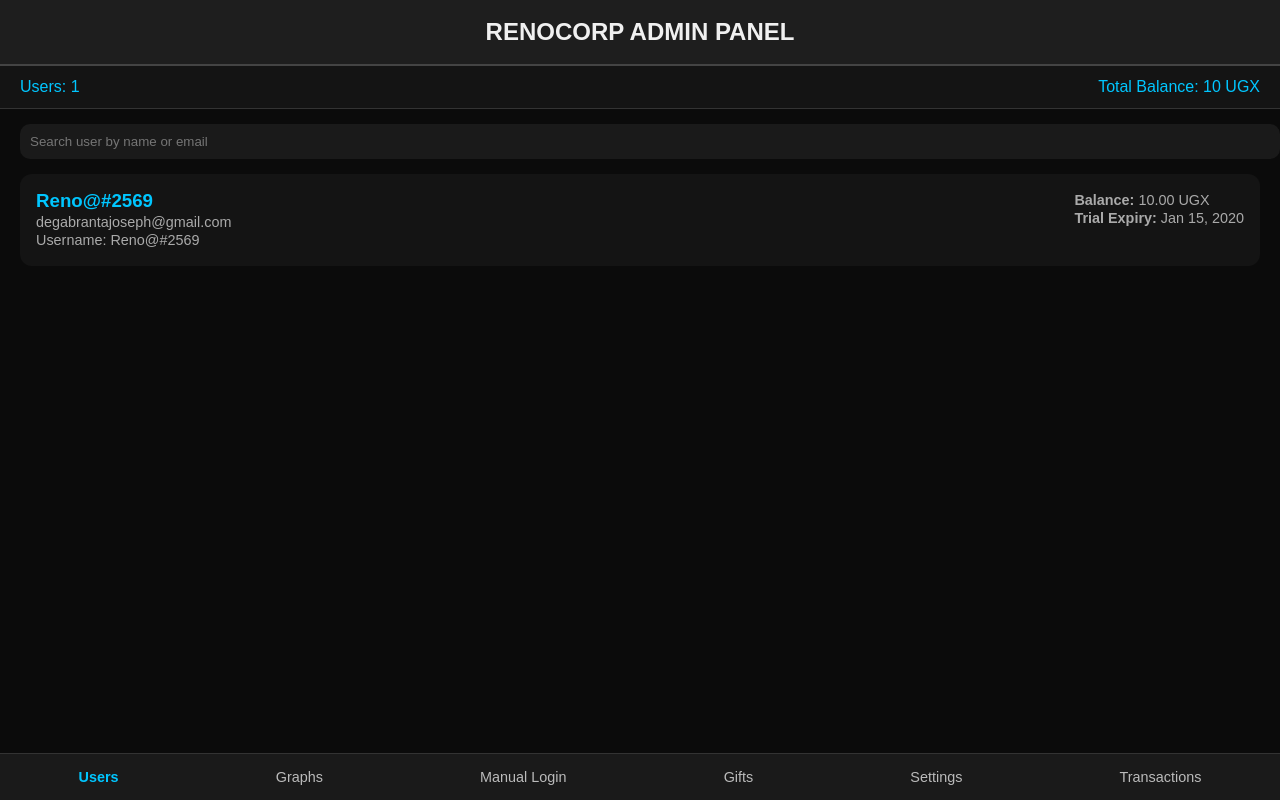
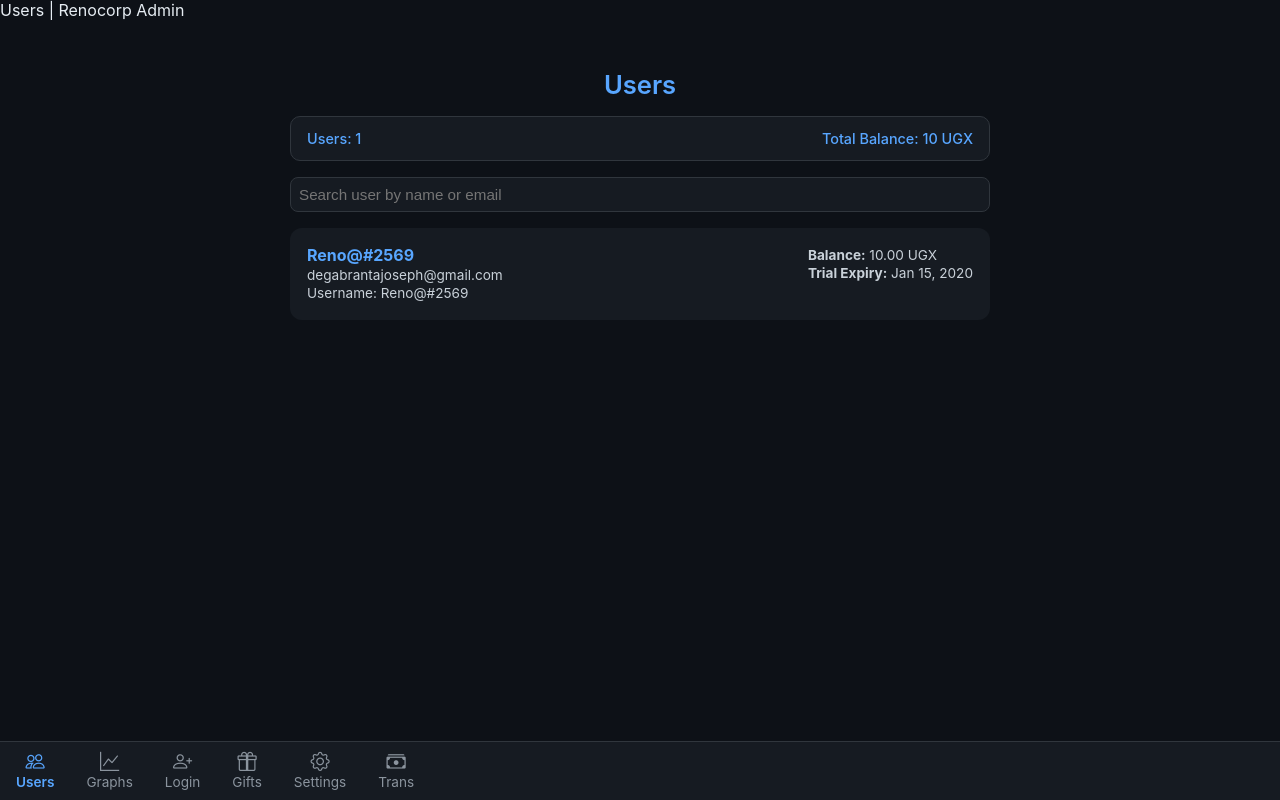
Before and after one commit to renocorpinvestiments-hub/renocorpinvestiments-hub, a Django app: page /admin-panel/ in a window 1280 px wide. Run offline with Django 5.2, Linux system fonts and the light colour scheme; a user stored in the database is signed in; data comes from the database, SQL or seed files in the repository; tables that the repository leaves empty hold one stand-in row (values such as "Sample post"); parts of the project's set-up code (start-up, migrations or seed data) failed here and were passed over.

Commit message:
Update users.html

```diff
--- a/apps/admin_panel/templates/users.html
+++ b/apps/admin_panel/templates/users.html
@@ -1,71 +1,90 @@
 {% load static %}
-<!DOCTYPE html>
-<html lang="en">
-<head>
-    <meta charset="UTF-8">
-    <meta name="viewport" content="width=device-width, initial-scale=1.0">
-    <title>RENOCORP Admin - Users</title>
-    <link rel="icon" href="{% static 'images/logo.png' %}" type="image/png">
+{% block title %}Users | Renocorp Admin{% endblock %}
+
+{% block content %}
+<link href="https://cdn.jsdelivr.net/npm/bootstrap-icons/font/bootstrap-icons.css" rel="stylesheet">
 
 <style>
+  /* ===== BODY ===== */
   body {
+    background-color: #0d1117;
+    color: #e6edf3;
+    font-family: "Inter", sans-serif;
     margin: 0;
-            font-family: 'Poppins', sans-serif;
-            background-color: #0b0b0b;
-            color: #f0f0f0;
+    padding-bottom: 80px; /* for bottom nav */
   }
 
-        header {
-            background: #1e1e1e;
-            padding: 18px;
-            font-size: 1.5em;
-            text-align: center;
-            font-weight: bold;
-            border-bottom: 2px solid #444;
+  /* ===== CONTAINER ===== */
+  .container {
+    max-width: 700px;
+    margin: 1rem auto;
+    padding: 1rem;
   }
 
+  h1 {
+    color: #58a6ff;
+    font-size: 1.6rem;
+    text-align: center;
+    margin-bottom: 1rem;
+    font-weight: 600;
+  }
+
+  /* ===== ALERTS ===== */
+  .alert-box {
+    padding: 0.75rem 1rem;
+    border-radius: 8px;
+    margin-bottom: 1rem;
+    font-size: 0.9rem;
+    font-weight: 500;
+  }
+  .alert-error { background:#7f1d1d; color:#fecaca; border: 1px solid #991b1b; }
+  .alert-warning { background:#78350f; color:#fde68a; border: 1px solid #92400e; }
+  .alert-success { background:#064e3b; color:#6ee7b7; border: 1px solid #065f46; }
+
+  /* ===== TOP RIBBON ===== */
   .top-ribbon {
-            background: #141414;
-            padding: 12px 20px;
+    background: #161b22;
+    padding: 0.8rem 1rem;
     display: flex;
     justify-content: space-between;
-            border-bottom: 1px solid #333;
+    border-radius: 10px;
+    margin-bottom: 1rem;
+    font-size: 0.9rem;
+    font-weight: 500;
+    border: 1px solid #30363d;
   }
 
-        .top-ribbon span {
-            color: #00c6ff;
-            font-weight: 500;
-        }
+  .top-ribbon span { color: #58a6ff; }
 
+  /* ===== SEARCH BAR ===== */
   .search-bar {
-            margin: 15px 20px;
+    margin-bottom: 1rem;
+    display: flex;
   }
 
   .search-bar input {
-            width: 100%;
-            padding: 10px;
-            border-radius: 10px;
-            background: #1a1a1a;
-            border: none;
-            color: #fff;
+    flex: 1;
+    padding: 0.5rem;
+    border-radius: 8px;
+    border: 1px solid #30363d;
+    background: #161b22;
+    color: #e6edf3;
+    font-size: 0.95rem;
   }
 
-        .user-list {
-            margin: 10px 20px 90px;
-        }
-
+  /* ===== USER CARDS ===== */
   .user-card {
-            background: #141414;
+    background: #161b22;
     border-radius: 12px;
-            padding: 15px;
-            margin-bottom: 12px;
+    padding: 1rem;
+    margin-bottom: 1rem;
     cursor: pointer;
     border: 1px solid transparent;
   }
 
   .user-card:hover {
-            border-color: #00c6ff;
-            background: #1e1e1e;
+    border-color: #58a6ff;
+    background: #1b1f26;
   }
 
   .user-summary {
@@ -75,36 +94,40 @@
 
   .user-summary h3 {
     margin: 0;
-            color: #00c6ff;
+    font-size: 1rem;
+    color: #58a6ff;
   }
 
   .user-summary p {
     margin: 2px 0;
-            color: #aaa;
-            font-size: 0.9em;
+    font-size: 0.85rem;
+    color: #c9d1d9;
   }
 
+  /* ===== EXPANDED FORM ===== */
   .expanded {
     display: none;
-            margin-top: 12px;
-            padding: 12px;
-            background: #0f0f0f;
+    margin-top: 0.8rem;
+    padding: 0.8rem;
+    background: #0f1115;
     border-radius: 10px;
   }
 
   .expanded label {
-            font-size: 0.8em;
-            color: #aaa;
+    font-size: 0.85rem;
+    color: #c9d1d9;
+    font-weight: 500;
   }
 
   .expanded input {
     width: 100%;
-            padding: 8px;
-            margin: 6px 0 12px;
-            background: #1a1a1a;
-            border: none;
+    padding: 0.55rem;
+    margin: 0.5rem 0 1rem 0;
     border-radius: 8px;
-            color: #fff;
+    border: 1px solid #30363d;
+    background: #161b22;
+    color: #e6edf3;
+    font-size: 0.95rem;
   }
 
   .expanded input[disabled] {
@@ -113,73 +136,92 @@
   }
 
   .save-btn {
-            background: linear-gradient(90deg, #00c6ff, #0072ff);
+    background: linear-gradient(90deg, #2563eb, #1e3a8a);
     border: none;
-            color: white;
-            padding: 10px;
+    color: #f9fafb;
+    font-weight: 600;
+    padding: 0.7rem;
+    border-radius: 8px;
     width: 100%;
-            border-radius: 8px;
     cursor: pointer;
+    font-size: 0.95rem;
   }
 
-        .nav-bar {
+  .save-btn:hover { opacity: 0.95; }
+
+  /* ===== BOTTOM NAV ===== */
+  .bottom-nav {
     position: fixed;
     bottom: 0;
     left: 0;
-            right: 0;
-            background: #1a1a1a;
+    width: 100%;
+    background-color: #161b22;
+    border-top: 1px solid #30363d;
     display: flex;
-            justify-content: space-around;
-            padding: 15px 0;
-            border-top: 1px solid #333;
+    overflow-x: auto;
+    white-space: nowrap;
   }
 
-        .nav-bar a {
-            color: #bbb;
+  .bottom-nav a {
+    flex: 0 0 auto;
+    padding: 0.6rem 1rem;
+    color: #8b949e;
     text-decoration: none;
-            font-size: 0.9em;
+    font-size: 0.85rem;
+    text-align: center;
   }
 
-        .nav-bar a.active {
-            color: #00c6ff;
-            font-weight: bold;
+  .bottom-nav a.active {
+    color: #58a6ff;
+    font-weight: 600;
+  }
+
+  .bottom-nav i {
+    font-size: 1.2rem;
+    display: block;
+    margin-bottom: 0.2rem;
+  }
+
+  /* ===== RESPONSIVE ===== */
+  @media (max-width: 500px) {
+    h1 { font-size: 1.4rem; }
+    .user-summary h3 { font-size: 0.95rem; }
+    .user-summary p { font-size: 0.8rem; }
+    .expanded input { font-size: 0.9rem; }
+    .save-btn { font-size: 0.9rem; padding: 0.65rem; }
   }
 </style>
-</head>
 
-<body>
-<header>RENOCORP ADMIN PANEL</header>
+<div class="container">
+  <h1>Users</h1>
 
+  <!-- Alerts -->
   {% if otp_failures %}
-<div style="background:#7f1d1d; padding:1rem; border-radius:10px; margin-bottom:1rem; margin: 1rem;">
-  <strong style="color:#fecaca;">⚠ Recent OTP / Email Failures</strong>
-
+  <div class="alert-box alert-error">
+    <strong>⚠ Recent OTP / Email Failures</strong>
     <ul style="margin-top:0.5rem;">
       {% for alert in otp_failures %}
-      <li style="color:#fde68a; font-size:0.9rem;">
-        {{ alert.message }} — {{ alert.created_at|date:"M d, H:i" }}
-      </li>
+        <li style="font-size:0.85rem;">{{ alert.message }} — {{ alert.created_at|date:"M d, H:i" }}</li>
       {% endfor %}
     </ul>
   </div>
   {% endif %}
 
-
+  <!-- Top Ribbon -->
   <div class="top-ribbon">
     <span>Users: {{ users|length }}</span>
     <span>Total Balance: {{ total_balance }} UGX</span>
   </div>
 
+  <!-- Search Bar -->
   <div class="search-bar">
     <input type="text" id="searchInput" placeholder="Search user by name or email">
   </div>
 
-<div class="user-list" id="userList">
+  <!-- User List -->
+  <div id="userList">
     {% for user in users %}
-<div class="user-card"
-     data-name="{{ user.name|lower }}"
-     data-email="{{ user.email|lower }}">
-
+    <div class="user-card" data-name="{{ user.name|lower }}" data-email="{{ user.email|lower }}">
       <div class="user-summary">
         <div>
           <h3>{{ user.get_full_name|default:user.username }}</h3>
@@ -188,9 +230,7 @@
         </div>
         <div>
           <p><strong>Balance:</strong> {{ user.profile.balance }} UGX</p>
-            <p><strong>Trial Expiry:</strong>
-                {{ user.profile.trial_expiry|date:"M d, Y"|default:"—" }}
-            </p>
+          <p><strong>Trial Expiry:</strong> {{ user.profile.trial_expiry|date:"M d, Y"|default:"—" }}</p>
         </div>
       </div>
 
@@ -199,8 +239,7 @@
           {% csrf_token %}
 
           <label>Name</label>
-            <input type="text" name="name"
-       value="{{ user.get_full_name|default:user.username }}">
+          <input type="text" name="name" value="{{ user.get_full_name|default:user.username }}">
 
           <label>Email</label>
           <input type="email" name="email" value="{{ user.email }}">
@@ -232,17 +271,32 @@
     </div>
     {% endfor %}
   </div>
-
-<div class="nav-bar">
-    <a href="{% url 'admin_panel:dashboard' %}" class="active">Users</a>
-    <a href="{% url 'admin_panel:graphs' %}">Graphs</a>
-    <a href="{% url 'admin_panel:manual_login' %}">Manual Login</a>
-    <a href="{% url 'admin_panel:gift_upload' %}">Gifts</a>
-    <a href="{% url 'admin_panel:settings' %}">Settings</a>
-    <a href="{% url 'admin_panel:transactions' %}">Transactions</a>
 </div>
 
+<!-- Bottom Nav -->
+<nav class="bottom-nav">
+  <a href="{% url 'admin_panel:dashboard' %}" class="active">
+    <i class="bi bi-people"></i>Users
+  </a>
+  <a href="{% url 'admin_panel:graphs' %}">
+    <i class="bi bi-graph-up"></i>Graphs
+  </a>
+  <a href="{% url 'admin_panel:manual_login' %}">
+    <i class="bi bi-person-plus"></i>Login
+  </a>
+  <a href="{% url 'admin_panel:gift_upload' %}">
+    <i class="bi bi-gift"></i>Gifts
+  </a>
+  <a href="{% url 'admin_panel:settings' %}">
+    <i class="bi bi-gear"></i>Settings
+  </a>
+  <a href="{% url 'admin_panel:transactions' %}">
+    <i class="bi bi-cash-stack"></i>Trans
+  </a>
+</nav>
+
 <script>
+  // Toggle expanded user form
   document.querySelectorAll('.expanded form').forEach(f =>
     f.addEventListener('click', e => e.stopPropagation())
   );
@@ -258,16 +312,15 @@ document.querySelectorAll('.user-card').forEach(card => {
     });
   });
 
+  // Search
   document.getElementById('searchInput').addEventListener('keyup', function () {
     const q = this.value.toLowerCase();
     document.querySelectorAll('.user-card').forEach(card => {
       card.style.display =
-            card.dataset.name.includes(q) ||
-            card.dataset.email.includes(q)
+        card.dataset.name.includes(q) || card.dataset.email.includes(q)
           ? 'block'
           : 'none';
     });
   });
 </script>
-</body>
-    </html>
+{% endblock %}
```
Lines whose indentation alone changed are shown as unchanged.
